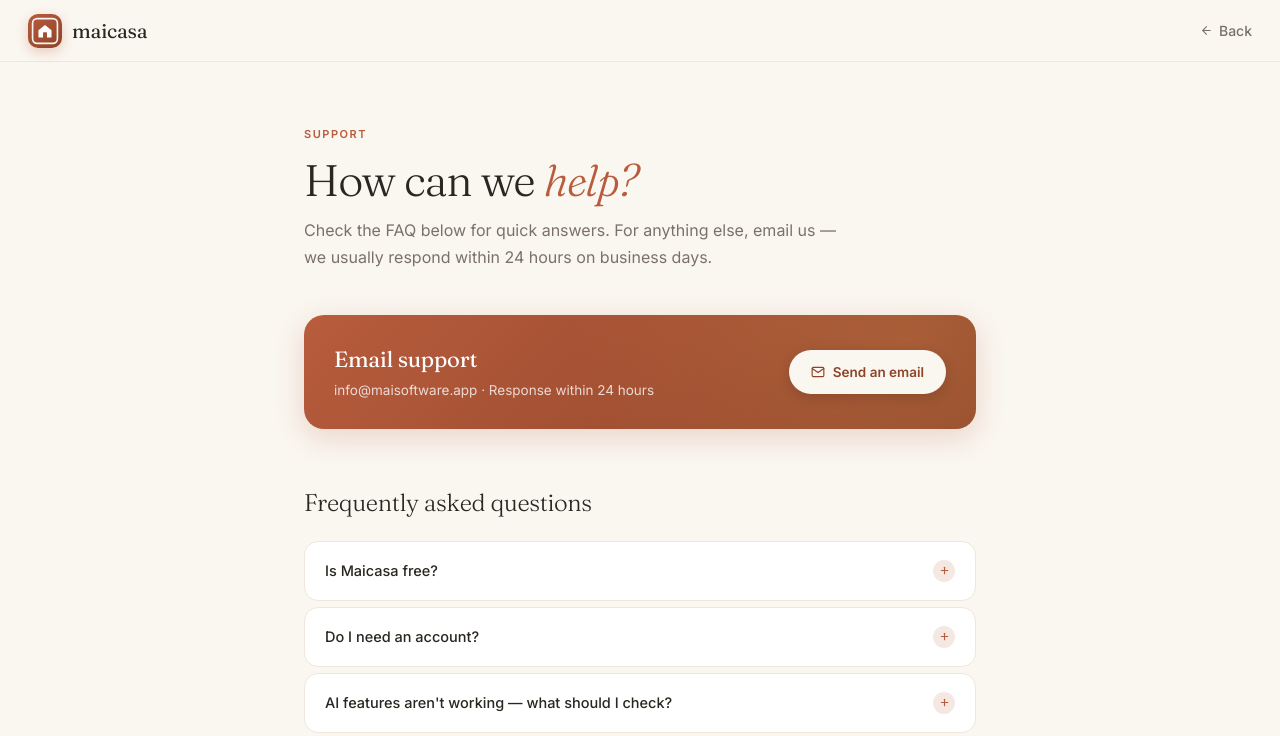
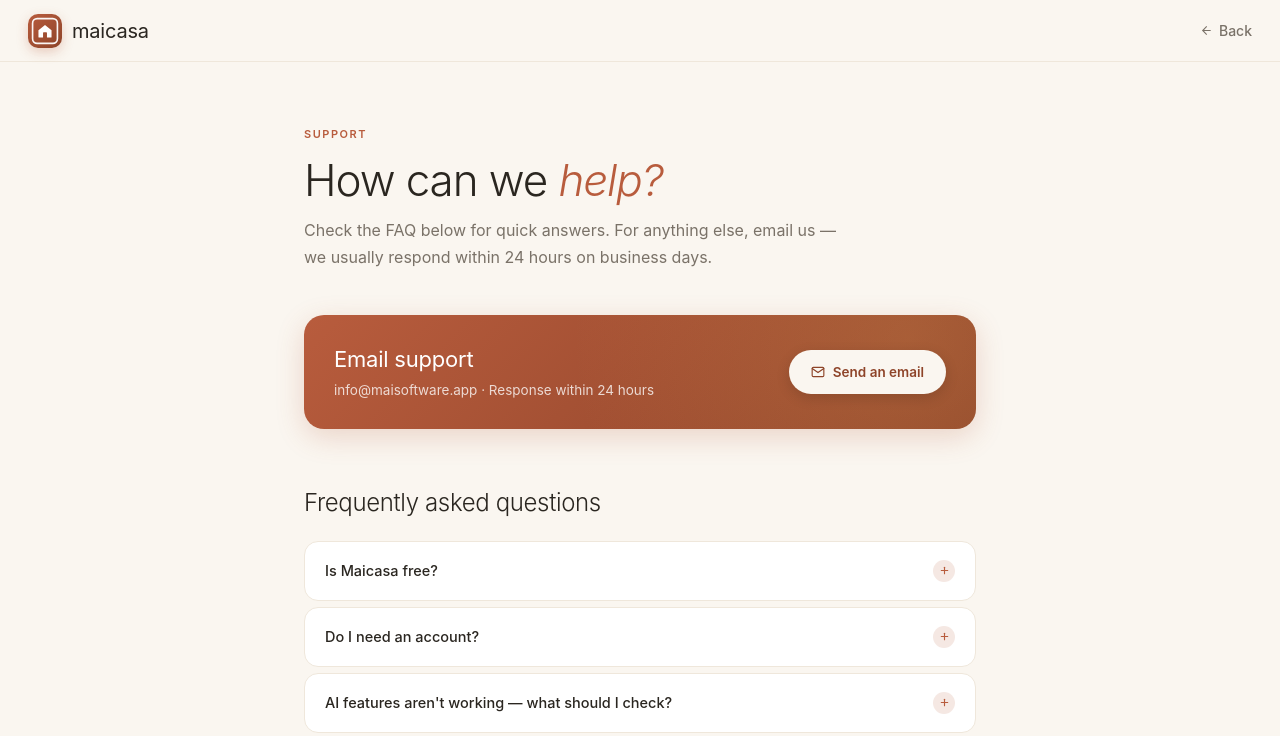
Before and after one commit to simonvnola/maisoftware-site, a plain HTML site: page maicasa/support/index.html in a window 1280 px wide. Shown: the top 736 px of the page. Drawn offline with Linux system fonts and the light colour scheme.

Commit message:
match support page font to app system stack

```diff
--- a/maicasa/support/index.html
+++ b/maicasa/support/index.html
@@ -6,7 +6,6 @@
 <title>Support — Maicasa</title>
 <meta name="description" content="Get help with Maicasa. FAQs, troubleshooting, and contact support.">
 <link rel="icon" href="/favicon.ico">
-<link href="https://fonts.googleapis.com/css2?family=Fraunces:ital,opsz,wght@0,9..144,300;0,9..144,400;1,9..144,300&family=Inter:wght@300;400;500;600&display=swap" rel="stylesheet">
 <style>
   *, *::before, *::after { box-sizing: border-box; margin: 0; padding: 0; }
   :root {
@@ -119,6 +118,9 @@
   .foot-links a { font-size: 13px; color: rgba(244,241,234,0.5); text-decoration: none; font-weight: 500; transition: color 0.2s; }
   .foot-links a:hover { color: rgba(244,241,234,0.9); }
   .foot-copy { font-size: 11.5px; color: rgba(244,241,234,0.28); }
+  body, html, h1, h2, h3, h4, h5, h6, p, a, button, input, select, textarea, label, span, div, li, td, th, strong, em {
+    font-family: -apple-system, BlinkMacSystemFont, "SF Pro Display", "SF Pro Text", "Segoe UI", Roboto, "Helvetica Neue", Arial, sans-serif !important;
+  }
 </style>
 </head>
 <body>
```
